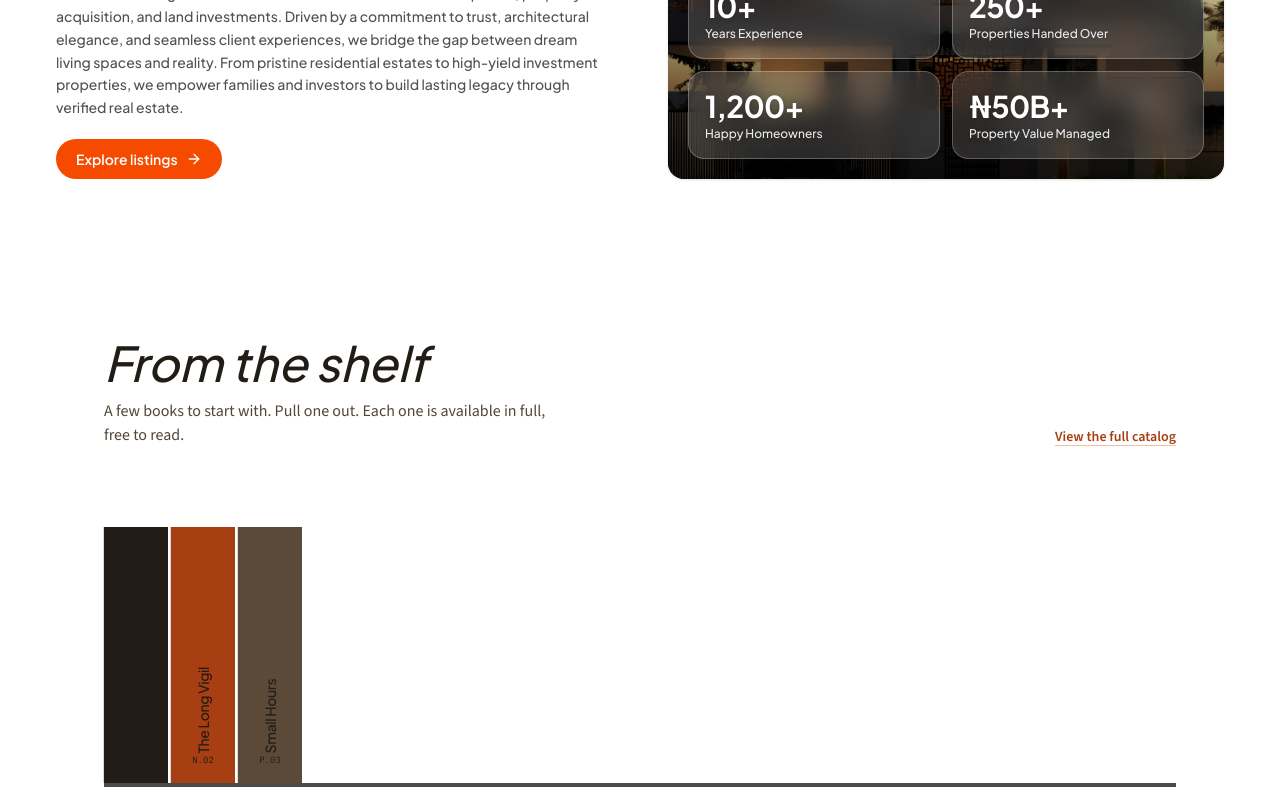
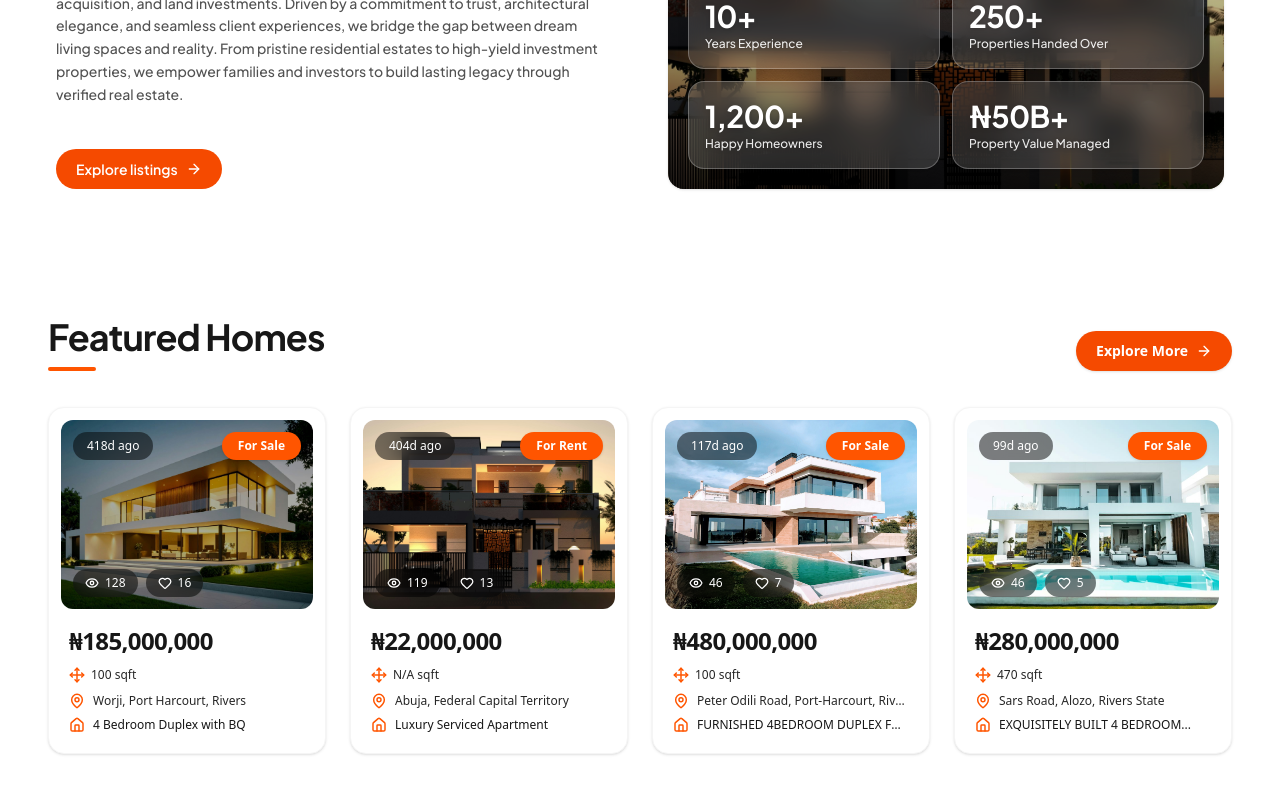
Before and after one commit to writefreak/tageinc, a Next.js app: page / in a window 1280 px wide. Shown: the part 1140-1940 px from the top of the page. Built offline with nearby package versions, Linux system fonts and the light colour scheme.

Commit message:
update about and featured homes section

```diff
--- a/app/page.tsx
+++ b/app/page.tsx
@@ -6,6 +6,7 @@ import About from "@/components/About";
 import Newsletter from "@/components/Newsletter";
 import Footer from "@/components/Footer";
 import TestHero from "@/components/test-hero";
+import FeaturedHomesSection from "@/components/featured-homes";
 
 export default function Home() {
   return (
@@ -14,7 +15,7 @@ export default function Home() {
       {/* <Hero /> */}
       <TestHero />
       <About />
-      <FeaturedBooks />
+      <FeaturedHomesSection />
       <PoemsFeed />
       <Newsletter />
       {/* <Footer /> */}
--- a/components/About.tsx
+++ b/components/About.tsx
@@ -17,9 +17,12 @@ export default function AboutSection() {
       <div className="mx-auto max-w-7xl grid grid-cols-1 md:grid-cols-2 gap-6 md:gap-14 items-stretch">
         {/* Left Card: Text & Story */}
         <div className="flex flex-col gap-2 md:gap-5">
-          <h2 className="mt-4 text-3xl sm:text-5xl font-bold tracking-tight text-neutral-900 leading-[1.15]">
-            Seamlessly Unlock Your Next Dream Home
-          </h2>
+          <div>
+            <h2 className="mt-4 text-3xl sm:text-4xl font-bold tracking-tight text-neutral-900 leading-[1.15]">
+              Building Lasting Value Through Credible Real Estate
+            </h2>
+            <div className="mt-2.5 h-1 w-12 rounded-full bg-[#ff5500]" />
+          </div>
 
           <p className="text-xs sm:text-sm leading-relaxed text-neutral-600">
             Homeland Prestige was founded to redefine real estate development,
@@ -30,10 +33,10 @@ export default function AboutSection() {
             empower families and investors to build lasting legacy through
             verified real estate.
           </p>
-          <div className="flex">
+          <div className="hidden md:flex pt-6">
             <button
               type="button"
-              className="hidden md:flex  items-center justify-center gap-2 rounded-full bg-orange-600 px-5 py-2.5 text-sm font-semibold text-white"
+              className="flex items-center justify-center gap-2 rounded-full bg-orange-600 px-5 py-2.5 text-sm font-semibold text-white"
             >
               Explore listings
               <ArrowRight className="h-4 w-4" />
--- /dev/null
+++ b/components/featured-homes.tsx
@@ -0,0 +1,184 @@
+"use client";
+
+import { useState, useRef, useEffect } from "react";
+import { ArrowRight, ChevronLeft, ChevronRight } from "lucide-react";
+import ImageCard from "./ui/image-card";
+
+const FEATURED_HOMES = [
+  {
+    id: "1",
+    imageSrc: "/home.jpg",
+    daysAgo: "418d ago",
+    status: "For Sale",
+    views: 128,
+    likes: 16,
+    price: "₦185,000,000",
+    beds: 4,
+    baths: 4,
+    area: "100 sqft",
+    location: "Worji, Port Harcourt, Rivers",
+    title: "4 Bedroom Duplex with BQ",
+  },
+  {
+    id: "2",
+    imageSrc: "/home2.jpg",
+    daysAgo: "404d ago",
+    status: "For Rent",
+    views: 119,
+    likes: 13,
+    price: "₦22,000,000",
+    beds: 4,
+    baths: 4,
+    area: "N/A sqft",
+    location: "Abuja, Federal Capital Territory",
+    title: "Luxury Serviced Apartment",
+  },
+  {
+    id: "3",
+    imageSrc: "/home3.jpg",
+    daysAgo: "117d ago",
+    status: "For Sale",
+    views: 46,
+    likes: 7,
+    price: "₦480,000,000",
+    beds: 4,
+    baths: 4,
+    area: "100 sqft",
+    location: "Peter Odili Road, Port-Harcourt, Rivers State",
+    title: "FURNISHED 4BEDROOM DUPLEX FOR...",
+  },
+  {
+    id: "4",
+    imageSrc: "/home4.jpg",
+    daysAgo: "99d ago",
+    status: "For Sale",
+    views: 46,
+    likes: 5,
+    price: "₦280,000,000",
+    beds: 4,
+    baths: 4,
+    area: "470 sqft",
+    location: "Sars Road, Alozo, Rivers State",
+    title: "EXQUISITELY BUILT 4 BEDROOM...",
+  },
+];
+
+export default function FeaturedHomesSection() {
+  const [activeIndex, setActiveIndex] = useState(0);
+  const scrollRef = useRef<HTMLDivElement>(null);
+
+  // Sync mobile active slide index when user swipes manually
+  const handleScroll = () => {
+    if (!scrollRef.current) return;
+    const { scrollLeft, clientWidth } = scrollRef.current;
+    const newIndex = Math.round(scrollLeft / (clientWidth * 0.8));
+    setActiveIndex(Math.min(Math.max(newIndex, 0), FEATURED_HOMES.length - 1));
+  };
+
+  const scrollToSlide = (index: number) => {
+    if (!scrollRef.current) return;
+    const targetCard = scrollRef.current.children[index] as HTMLElement;
+    if (targetCard) {
+      targetCard.scrollIntoView({
+        behavior: "smooth",
+        block: "nearest",
+        inline: "center",
+      });
+      setActiveIndex(index);
+    }
+  };
+
+  const handleNext = () => {
+    if (activeIndex < FEATURED_HOMES.length - 1) {
+      scrollToSlide(activeIndex + 1);
+    }
+  };
+
+  const handlePrev = () => {
+    if (activeIndex > 0) {
+      scrollToSlide(activeIndex - 1);
+    }
+  };
+
+  return (
+    <section className="w-full py-12 sm:py-16 px-4 sm:px-8 lg:px-12 font-sans">
+      <div className="mx-auto max-w-7xl">
+        {/* Section Header */}
+        <div className="mb-8 flex items-end justify-between">
+          <div>
+            <h2 className="font-display text-3xl sm:text-4xl font-bold tracking-tight text-neutral-900">
+              Featured Homes
+            </h2>
+            <div className="mt-2.5 h-1 w-12 rounded-full bg-[#ff5500]" />
+          </div>
+
+          {/* Explore More Button */}
+          <button
+            type="button"
+            className="group flex items-center gap-2 rounded-full bg-orange-600 px-5 py-2.5 text-xs sm:text-sm font-semibold text-white transition-all hover:bg-[#ff5500] active:scale-95 shadow-sm"
+          >
+            <span>Explore More</span>
+            <ArrowRight className="h-4 w-4 transition-transform group-hover:translate-x-1" />
+          </button>
+        </div>
+
+        {/* Mobile-Only Navigation Controls Header */}
+        <div className="mb-4 flex sm:hidden items-center justify-between">
+          <span className="text-xs font-semibold uppercase tracking-wider text-neutral-600">
+            Swipe or Navigate ({activeIndex + 1}/{FEATURED_HOMES.length})
+          </span>
+          <div className="flex items-center gap-2">
+            <button
+              onClick={handlePrev}
+              disabled={activeIndex === 0}
+              aria-label="Previous property"
+              className="flex h-9 w-9 items-center justify-center rounded-full border border-neutral-200 bg-white text-neutral-800 shadow-xs transition-all hover:bg-neutral-100 disabled:opacity-30 disabled:pointer-events-none active:scale-95"
+            >
+              <ChevronLeft className="h-4 w-4" />
+            </button>
+            <button
+              onClick={handleNext}
+              disabled={activeIndex === FEATURED_HOMES.length - 1}
+              aria-label="Next property"
+              className="flex h-9 w-9 items-center justify-center rounded-full border border-neutral-200 bg-white text-neutral-800 shadow-xs transition-all hover:bg-neutral-100 disabled:opacity-30 disabled:pointer-events-none active:scale-95"
+            >
+              <ChevronRight className="h-4 w-4" />
+            </button>
+          </div>
+        </div>
+
+        {/* Cards Grid / Mobile Horizontal Slider */}
+        <div
+          ref={scrollRef}
+          onScroll={handleScroll}
+          className="flex gap-4 overflow-x-auto pb-4 pt-1 snap-x snap-mandatory scrollbar-none sm:grid sm:grid-cols-2 lg:grid-cols-4 sm:gap-6 sm:overflow-visible sm:pb-0"
+        >
+          {FEATURED_HOMES.map((home) => (
+            <div
+              key={home.id}
+              className="w-[85vw] max-w-[320px] shrink-0 snap-center sm:w-auto sm:max-w-none sm:shrink"
+            >
+              <ImageCard {...home} />
+            </div>
+          ))}
+        </div>
+
+        {/* Mobile Pagination Dot Bar */}
+        <div className="mt-4 flex sm:hidden items-center justify-center gap-2">
+          {FEATURED_HOMES.map((_, idx) => (
+            <button
+              key={idx}
+              onClick={() => scrollToSlide(idx)}
+              aria-label={`Go to slide ${idx + 1}`}
+              className={`h-2 rounded-full transition-all duration-300 ${
+                activeIndex === idx
+                  ? "w-7 bg-[#ff5500]"
+                  : "w-2 bg-neutral-300 hover:bg-neutral-400"
+              }`}
+            />
+          ))}
+        </div>
+      </div>
+    </section>
+  );
+}
--- /dev/null
+++ b/components/ui/image-card.tsx
@@ -0,0 +1,97 @@
+"use client";
+
+import Image from "next/image";
+import { Eye, Heart, Bed, Bath, Move, MapPin, Home } from "lucide-react";
+
+export interface ImageCardProps {
+  imageSrc?: string;
+  daysAgo?: string;
+  status?: string;
+  views?: number;
+  likes?: number;
+  price?: string;
+  beds?: number;
+  baths?: number;
+  area?: string;
+  location?: string;
+  title?: string;
+}
+
+export default function ImageCard({
+  imageSrc = "/property-sample.jpg",
+  daysAgo = "418d ago",
+  status = "For Sale",
+  views = 128,
+  likes = 16,
+  price = "₦185,000,000",
+  beds = 4,
+  baths = 4,
+  area = "100 sqft",
+  location = "Worji, Port Harcourt, Rivers",
+  title = "4 Bedroom Duplex with BQ",
+}: ImageCardProps) {
+  return (
+    <div className="group w-full max-w-sm overflow-hidden rounded-2xl bg-white p-3 shadow-sm border border-neutral-100 font-sans">
+      {/* Top Image Frame */}
+      <div className="relative aspect-[4/3] w-full overflow-hidden rounded-xl">
+        <Image
+          src={imageSrc}
+          alt={title}
+          fill
+          className="object-cover transition-transform duration-500 ease-out group-hover:scale-105"
+          sizes="(max-width: 768px) 100vw, (max-width: 1200px) 50vw, 33vw"
+        />
+
+        {/* Top Badges */}
+        <div className="absolute top-3 left-3 right-3 flex items-center justify-between">
+          <span className="rounded-full bg-black/50 px-3.5 py-1.5 text-xs font-medium text-white backdrop-blur-md">
+            {daysAgo}
+          </span>
+          <span className="rounded-full bg-[#ff5500] px-4 py-1.5 text-xs font-semibold text-white shadow-sm">
+            {status}
+          </span>
+        </div>
+
+        {/* Bottom Badges */}
+        <div className="absolute bottom-3 left-3 flex items-center gap-2">
+          <div className="flex items-center gap-1.5 rounded-full bg-black/50 px-3 py-1.5 text-xs font-medium text-white backdrop-blur-md">
+            <Eye className="h-3.5 w-3.5 stroke-[2.2]" />
+            <span>{views}</span>
+          </div>
+          <div className="flex items-center gap-1.5 rounded-full bg-black/50 px-3 py-1.5 text-xs font-medium text-white backdrop-blur-md">
+            <Heart className="h-3.5 w-3.5 stroke-[2.2]" />
+            <span>{likes}</span>
+          </div>
+        </div>
+      </div>
+
+      {/* Content Area */}
+      <div className="px-2 pt-4 pb-2">
+        {/* Price */}
+        <h3 className="text-2xl font-bold tracking-tight text-neutral-900">
+          {price}
+        </h3>
+
+        {/* Key Features Row */}
+        <div className="mt-2.5 flex items-center gap-4 text-xs font-medium text-neutral-800">
+          <div className="flex items-center gap-1.5">
+            <Move className="h-4 w-4 text-[#ff5500] stroke-[2.2]" />
+            <span>{area}</span>
+          </div>
+        </div>
+
+        {/* Location Row */}
+        <div className="mt-2.5 flex items-center gap-2 text-xs text-neutral-800">
+          <MapPin className="h-4 w-4 shrink-0 text-[#ff5500] stroke-[2.2]" />
+          <span className="truncate">{location}</span>
+        </div>
+
+        {/* Title Row */}
+        <div className="mt-2 flex items-center gap-2 text-xs font-medium text-neutral-900">
+          <Home className="h-4 w-4 shrink-0 text-[#ff5500] stroke-[2.2]" />
+          <span className="truncate">{title}</span>
+        </div>
+      </div>
+    </div>
+  );
+}
```
Also changed, not shown: public/home4.jpg (added), public/home5.jpg (added).
